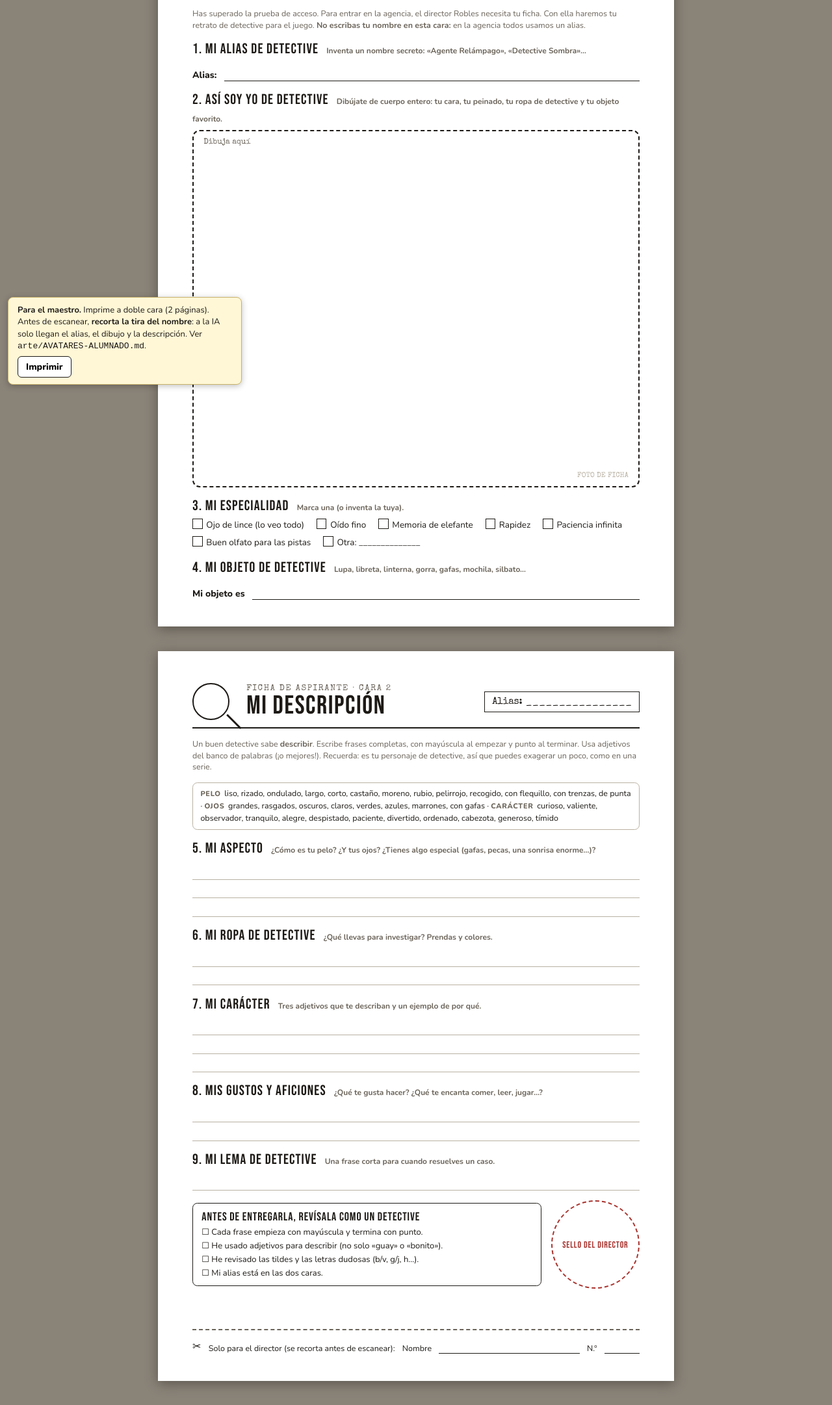
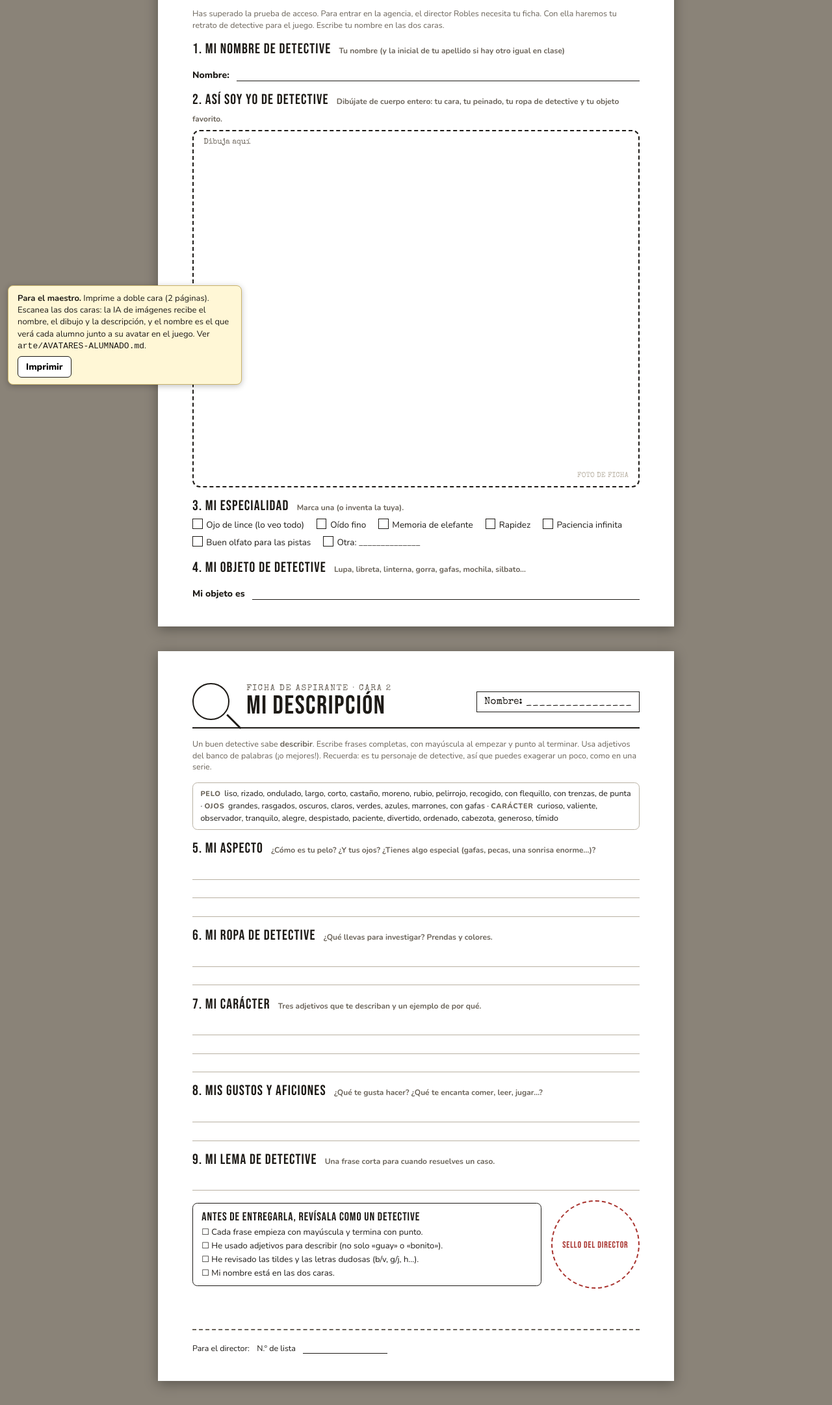
Before and after one commit to pablojm89/multiplicopolis, a plain HTML site: page apps/la-lupa/imprimibles/ficha-aspirante.html in a window 1280 px wide. Shown: the part 196-2358 px from the top of the page at 65% size. Drawn offline with Linux system fonts and the light colour scheme.

Commit message:
La Lupa: avatares con el nombre del alumno
Ficha de aspirante, autorización para las familias, encargo para GPT y
paquete_clase.py usan el nombre en vez de un alias (Pablo, 24/11/2026).
El manifiesto acepta "nombre" y, por compatibilidad, "alias".

Co-Authored-By: Claude Opus 5.5 <noreply@anthropic.com>

```diff
--- a/apps/la-lupa/imprimibles/ficha-aspirante.html
+++ b/apps/la-lupa/imprimibles/ficha-aspirante.html
@@ -71,11 +71,11 @@
     <div class="num">N.º de aspirante: ____</div>
   </header>
 
-  <p class="ayuda">Has superado la prueba de acceso. Para entrar en la agencia, el director Robles necesita tu ficha. Con ella haremos tu retrato de detective para el juego. <b>No escribas tu nombre en esta cara:</b> en la agencia todos usamos un alias.</p>
+  <p class="ayuda">Has superado la prueba de acceso. Para entrar en la agencia, el director Robles necesita tu ficha. Con ella haremos tu retrato de detective para el juego. Escribe tu nombre en las dos caras.</p>
 
   <div class="bloque">
-    <h2>1. Mi alias de detective <small>Inventa un nombre secreto: «Agente Relámpago», «Detective Sombra»…</small></h2>
-    <div class="campo">Alias:<span class="raya"></span></div>
+    <h2>1. Mi nombre de detective <small>Tu nombre (y la inicial de tu apellido si hay otro igual en clase)</small></h2>
+    <div class="campo">Nombre:<span class="raya"></span></div>
   </div>
 
   <div class="bloque" style="flex:1; display:flex; flex-direction:column;">
@@ -106,7 +106,7 @@
       <div class="agencia">FICHA DE ASPIRANTE · CARA 2</div>
       <h1>Mi descripción</h1>
     </div>
-    <div class="num">Alias: ________________</div>
+    <div class="num">Nombre: ________________</div>
   </header>
 
   <p class="ayuda">Un buen detective sabe <b>describir</b>. Escribe frases completas, con mayúscula al empezar y punto al terminar. Usa adjetivos del banco de palabras (¡o mejores!). Recuerda: es tu personaje de detective, así que puedes exagerar un poco, como en una serie.</p>
@@ -149,21 +149,20 @@
         <li>Cada frase empieza con mayúscula y termina con punto.</li>
         <li>He usado adjetivos para describir (no solo «guay» o «bonito»).</li>
         <li>He revisado las tildes y las letras dudosas (b/v, g/j, h…).</li>
-        <li>Mi alias está en las dos caras.</li>
+        <li>Mi nombre está en las dos caras.</li>
       </ul>
     </div>
     <div class="sello">Sello del director</div>
   </div>
 
   <div class="recorte">
-    <span class="tijera" aria-hidden="true">✂</span>
-    <span>Solo para el director (se recorta antes de escanear):</span>
-    <span>Nombre</span><span class="raya"></span><span>N.º</span><span class="raya" style="flex:.25"></span>
+    <span>Para el director:</span>
+    <span>N.º de lista</span><span class="raya" style="flex:.25"></span>
   </div>
 </section>
 
 <aside class="nota-maestro">
-  <b>Para el maestro.</b> Imprime a doble cara (2 páginas). Antes de escanear, <b>recorta la tira del nombre</b>: a la IA solo llegan el alias, el dibujo y la descripción. Ver <code>arte/AVATARES-ALUMNADO.md</code>.<br>
+  <b>Para el maestro.</b> Imprime a doble cara (2 páginas). Escanea las dos caras: la IA de imágenes recibe el nombre, el dibujo y la descripción, y el nombre es el que verá cada alumno junto a su avatar en el juego. Ver <code>arte/AVATARES-ALUMNADO.md</code>.<br>
   <button onclick="print()">Imprimir</button>
 </aside>
 </body>
```
Also changed, not shown: apps/la-lupa/imprimibles/autorizacion-familias.html (+5 -5 lines), 3 other files.
